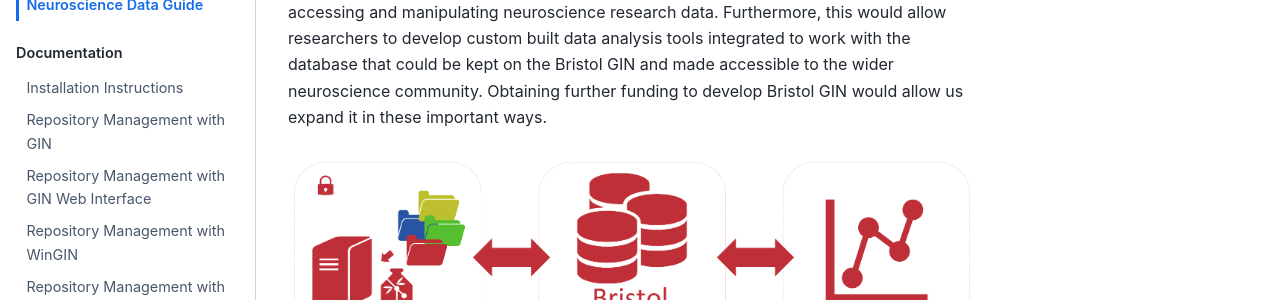
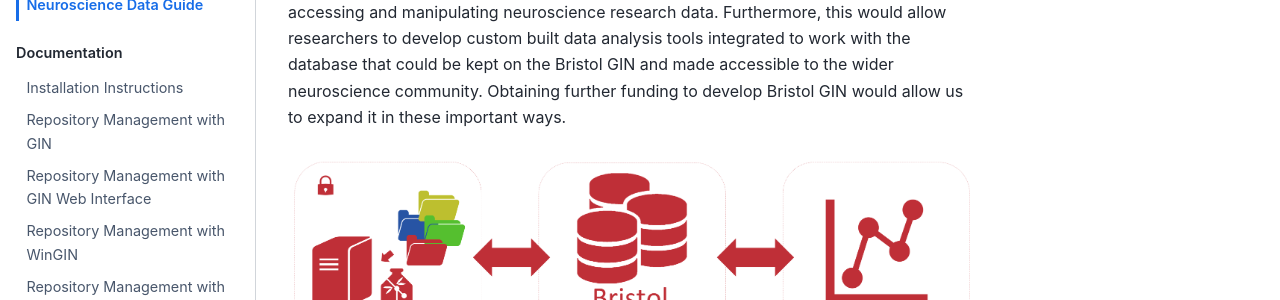
Before and after one commit to mellor-lab/bristol-neuroscience-data-guide, a Jupyter Book: the page built from intro.md, in a window 1280 px wide and 900 px high, scrolled down 7151 px. Shown: the part 338-638 px from the top of the window. Built offline with Jupyter Book 1.0.4 settings and Sphinx 7.4.7 and the Sphinx Book theme 1.1.4, drawn with Linux system fonts in a browser that asks for light colours; some of the changed text lies outside the part shown.

````diff
--- a/intro.md
+++ b/intro.md
@@ -80,7 +80,7 @@ Currently we are seeking to obtain funding for the further development of our da
 ```
 &nbsp;&nbsp;&nbsp;&nbsp;&nbsp;&nbsp; **Figure 3. Improved Future Version of Bristol GIN**
 
-The full implementation of GIN at UoB would greatly improve the way we work with the neuroscience research data and create a new potential for internal and cross-institutional collaboration. However, there also exists an untapped potential to greatly improve neuroscience research data utilisation. Further development of the current system could aim to tap into this potential and create a sophisticated database to rapidly query the data across multiple repositories and data recording sessions stored on the Bristol GIN based on any metadata or raw/derived data parameter ([Figure 4](fig-gin-welcome-phase3)). This database could be built on top of the Bristol GIN and use this service as a data version control system. It would create an impetus for even greater data standardisation and would increase the effectiveness of accessing and manipulating neuroscience research data. Furthermore, this would allow researchers to develop custom built data analysis tools integrated to work with the database that could be kept on the Bristol GIN and made accessible to the wider neuroscience community. Obtaining further funding to develop Bristol GIN would allow us expand it in these important ways.
+The full implementation of GIN at UoB would greatly improve the way we work with the neuroscience research data and create a new potential for internal and cross-institutional collaboration. However, there also exists an untapped potential to greatly improve neuroscience research data utilisation. Further development of the current system could aim to tap into this potential and create a sophisticated database to rapidly query the data across multiple repositories and data recording sessions stored on the Bristol GIN based on any metadata or raw/derived data parameter ([Figure 4](fig-gin-welcome-phase3)). This database could be built on top of the Bristol GIN and use this service as a data version control system. It would create an impetus for even greater data standardisation and would increase the effectiveness of accessing and manipulating neuroscience research data. Furthermore, this would allow researchers to develop custom built data analysis tools integrated to work with the database that could be kept on the Bristol GIN and made accessible to the wider neuroscience community. Obtaining further funding to develop Bristol GIN would allow us to expand it in these important ways.
 ```{image} assets/images/intro/Fig04-phase3.png
 :name: fig-gin-welcome-phase3
 :width: 700px
````
Also changed, not shown: other parts of intro.md (+1 -1 lines).
